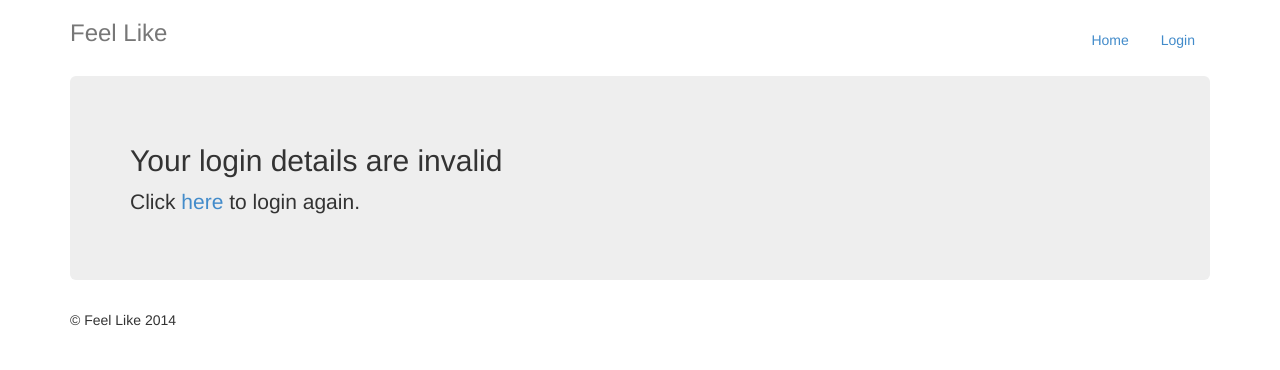
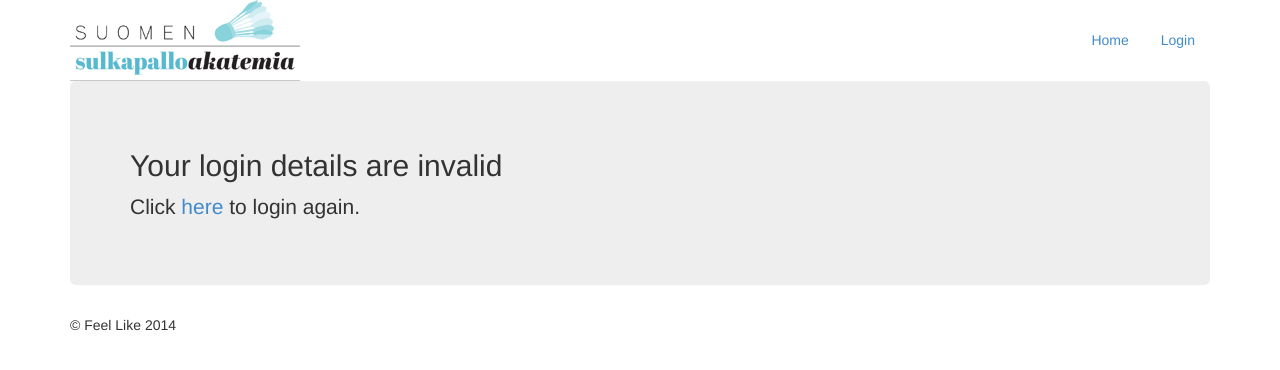
Before and after one commit to Nonse/Feel_Like, a Django app: page /invalid/ in a window 1280 px wide. Shown: the top 370 px of the page. Run offline with Django 3.2, Linux system fonts and the light colour scheme; parts of the project's set-up code (start-up, migrations or seed data) failed here and were passed over; some libraries are stand-ins or nearby versions.

Commit message:
reindentation + logo
now it looks fancy.

```diff
--- a/cal/static/css/feellike.css
+++ b/cal/static/css/feellike.css
@@ -1,3 +1,7 @@
 .header h3 {
     margin-bottom: 30px;
 }
+
+.header ul {
+    margin-top: 20px;
+}
--- a/cal/templates/cal/calendarUnauthenticated.html
+++ b/cal/templates/cal/calendarUnauthenticated.html
@@ -20,9 +20,6 @@
   <a href="{% url 'cal.views.calendar' weekdates|first|timedeltaDays:7  %}">Next &gt;&gt;</a>
 </div>
 
-
-
-
 <table id="calendarUnAuth">
   <tr>
     <th class="cal-times"></th>
@@ -42,7 +39,6 @@
     {% endif%}
     {% endfor%}
     ">
-
   </td>
   {% endfor %}
 </tr>
--- a/feel_like/templates/base.html
+++ b/feel_like/templates/base.html
@@ -40,7 +40,7 @@
           <li><a href="{% url 'feel_like.views.login' %}">Login</a></li>
           {% endif %}
         </ul>
-      <h3 class="text-muted">Feel Like</h3>
+        <img src="{% static 'logo.png' %}">
       </div>
       <div class="jumbotron">
         {% block content %}
```
Also changed, not shown: cal/static/logo.png (added), cal/templates/cal/calendar.html (indentation only). Lines whose indentation alone changed are shown as unchanged.
